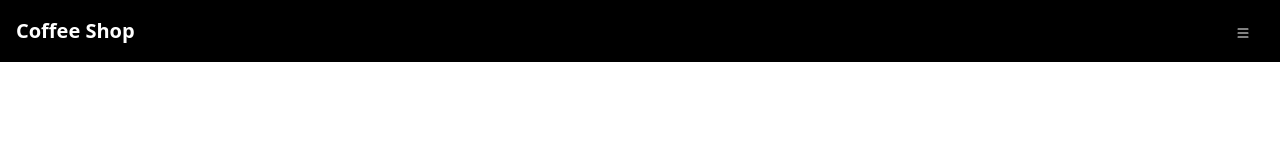
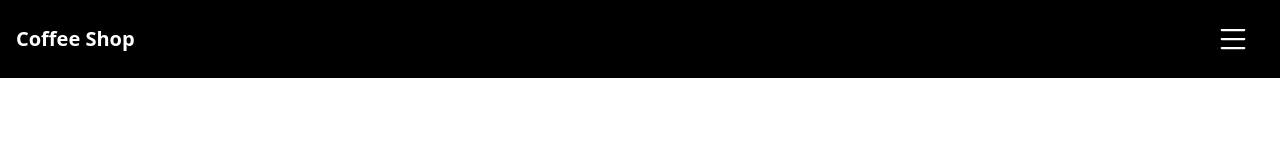
Before and after one commit to Facundo-Carranza/Landing-Page, a plain HTML site: page index.html in a window 1280 px wide. Drawn offline with nearby package versions, Linux system fonts and the light colour scheme; files that its build step writes are made by us from their sources; a web font is replaced by a local one.

Commit message:
Cambio de tamaño

```diff
--- a/index.html
+++ b/index.html
@@ -37,8 +37,8 @@
           <button class="navbar-toggler text-white" type="button" data-bs-toggle="collapse" data-bs-target="#navbar" aria-controls="navbar aria-expanded="false" aria-label="Toggle navigation">
             <svg
               xmlns="http://www.w3.org/2000/svg"
-              width="16"
-              height="16"
+              width="36"
+              height="36"
               fill="currentColor"
               class="bi bi-list"
               viewBox="0 0 16 16"
```
